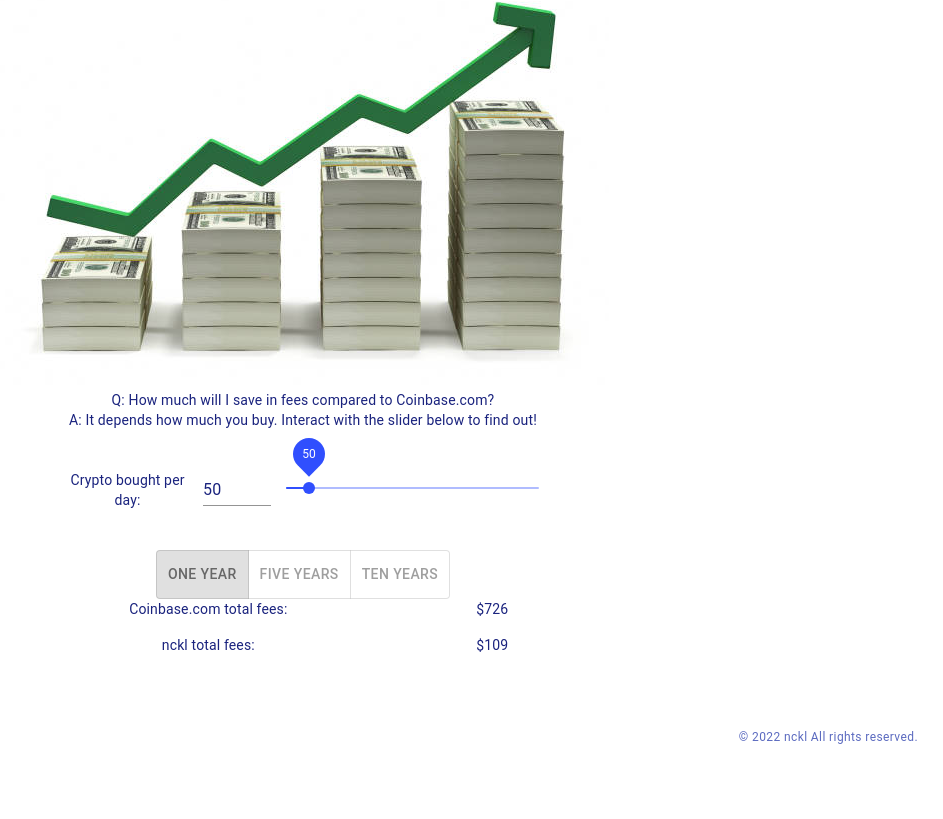
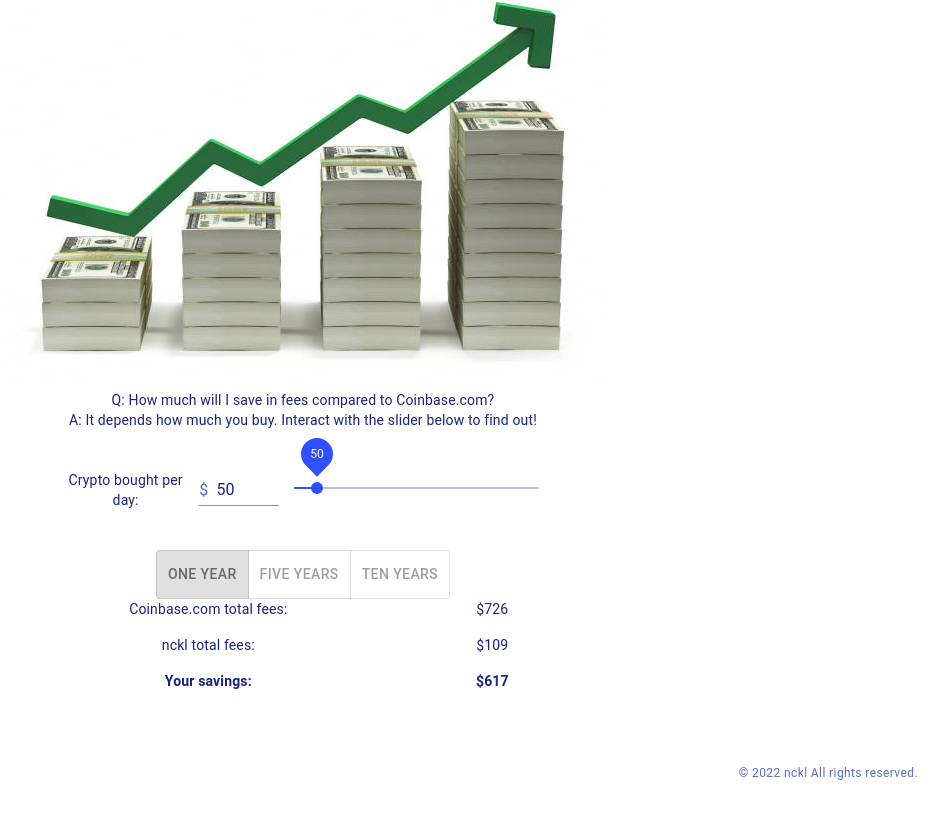
Before and after one commit to 637labs/crypto-dollar-cost-averaging, a React (Create React App) app in the folder client/: page / in a window 1280 px wide. Shown: the part 283-1102 px from the top of the page, without its empty margins (337-1280 px from the left). Built offline with nearby package versions, Linux system fonts and the light colour scheme; no server answers.

Commit message:
feat: Add explicit savings to fee slider

```diff
--- a/client/src/components/FeeSlider.tsx
+++ b/client/src/components/FeeSlider.tsx
@@ -1,7 +1,7 @@
 import React, { useEffect } from 'react';
 import { makeStyles } from '@material-ui/core/styles';
 
-import { Container, Input, Grid, Box, Slider } from '@material-ui/core';
+import { Container, Input, InputAdornment, Grid, Box, Slider } from '@material-ui/core';
 
 import ToggleButton from '@material-ui/lab/ToggleButton';
 import ToggleButtonGroup from '@material-ui/lab/ToggleButtonGroup';
@@ -74,6 +74,7 @@
                         type: 'number',
                         'aria-labelledby': 'input-slider',
                     }}
+                    startAdornment={<InputAdornment position="start">$</InputAdornment>}
                 />
                 <Box sx={{ width: 300 }}>
                     <Slider
@@ -100,6 +101,8 @@
                 <Grid item xs={4}><div>${coinbaseComFees}</div></Grid>
                 <Grid item xs={8}><div>nckl total fees:</div></Grid>
                 <Grid item xs={4}><div>${coinbaseProFees}</div></Grid>
+                <Grid item xs={8}><div><b>Your savings:</b></div></Grid>
+                <Grid item xs={4}><div><b>${coinbaseComFees - coinbaseProFees}</b></div></Grid>
             </Grid>
 
         </Container >
```
